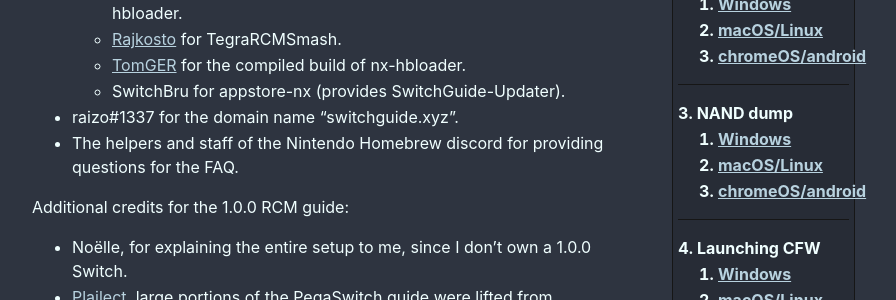
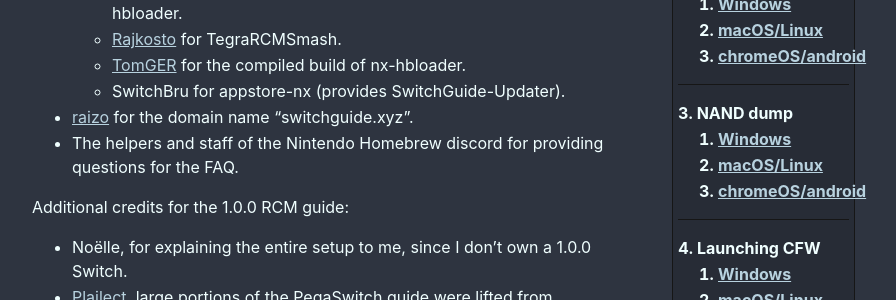
Before and after one commit to noirscape/SwitchGuideOLD, a Jekyll site: the page built from credits.md, in a window 1280 px wide. Shown: the part 394-694 px from the top of the page, without its empty margins (303-1199 px from the left). Built offline with Jekyll 4.4.1, drawn with Linux system fonts in a browser that asks for light colours.

Commit message:
Changing the discord name to my GitHub name

```diff
--- a/credits.md
+++ b/credits.md
@@ -17,7 +17,7 @@
   - [Rajkosto](https://github.com/rajkosto){: .a-table} for TegraRCMSmash.
   - [TomGER](https://github.com/tumGER){: .a-table} for the compiled build of nx-hbloader.
   - SwitchBru for appstore-nx (provides SwitchGuide-Updater).
-- raizo#1337 for the domain name "switchguide.xyz".
+- [raizo](https://github.com/iraizo/){: .a-table} for the domain name "switchguide.xyz".
 - The helpers and staff of the Nintendo Homebrew discord for providing questions for the FAQ.
 
 Additional credits for the 1.0.0 RCM guide:
```
